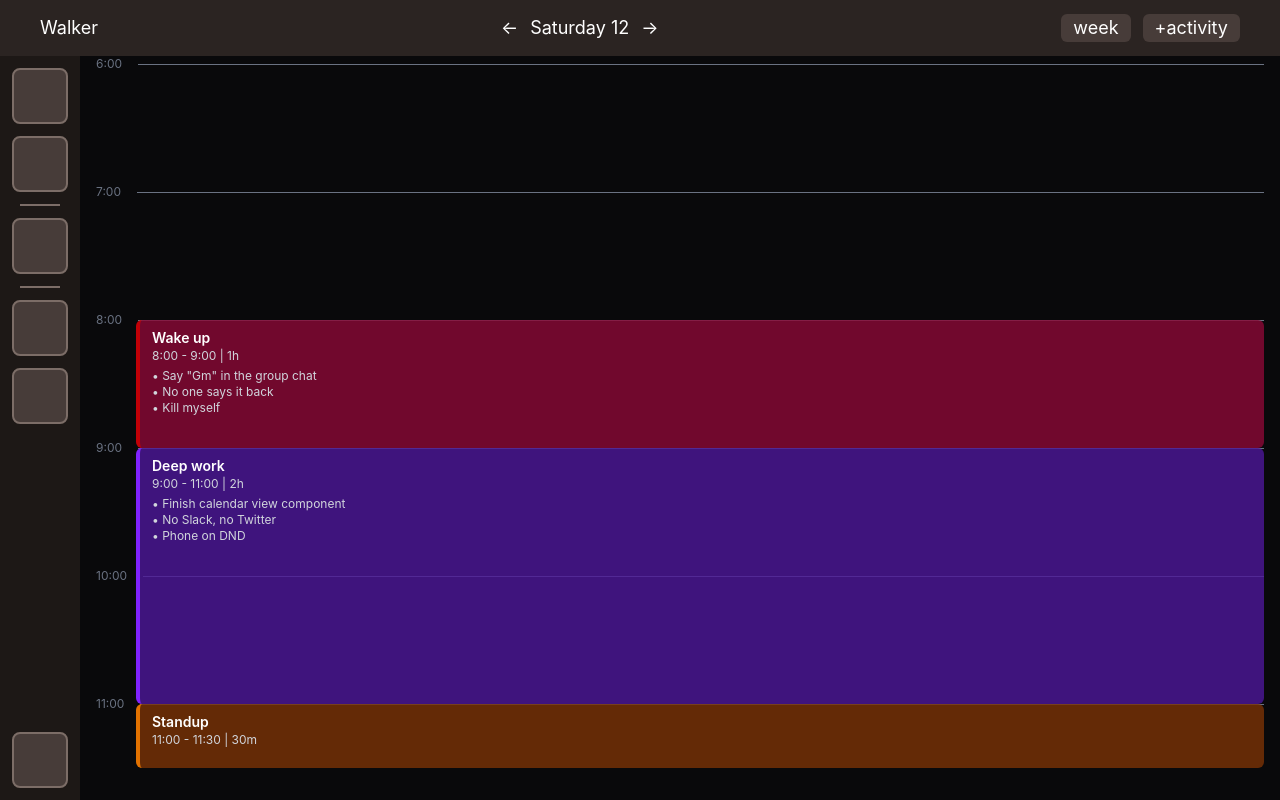
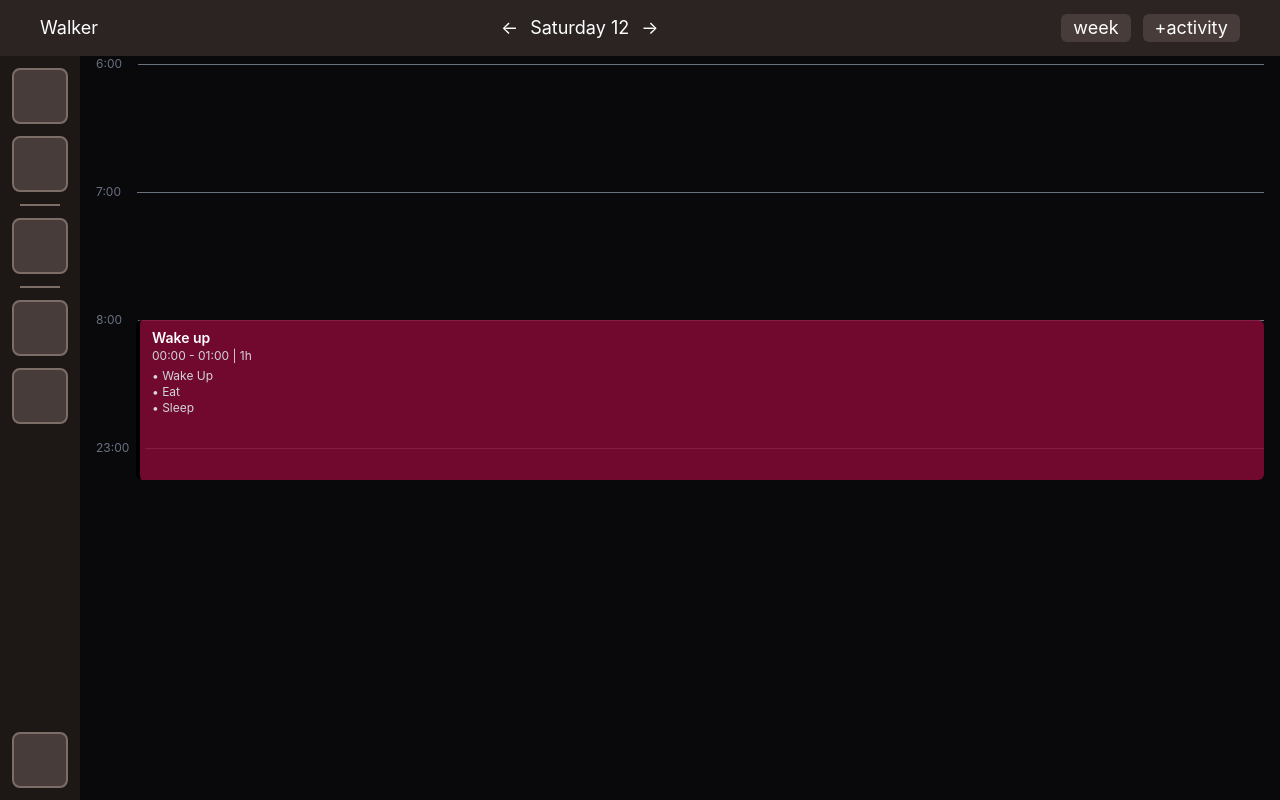
Before and after one commit to nichupi/walker-web, a React (Vite) app: page / in a window 1280 px wide. Built offline with nearby package versions, Linux system fonts and the light colour scheme.

Commit message:
feat: add interface

```diff
--- a/src/components/CalenderView.tsx
+++ b/src/components/CalenderView.tsx
@@ -1,19 +1,19 @@
+import { formatTaskTime, getDuration } from "../utils/DateUtils";
+
 interface TaskBlockProps {
   title: string;
-  time: string;
-  duration: string;
-  notes: string[];
+  startTime: Date;
+  endTime: Date;
+  tasks: string[];
   bgColor: string;
-  borderColor: string;
-  height: string;
 }
 
-function TaskBlock({ title, time, duration, notes, bgColor, borderColor, height }: TaskBlockProps) {
+function TaskBlock({ title, startTime, endTime, tasks, bgColor, }: TaskBlockProps) {
   return (
-    <div className={`absolute top-2 left-14 right-4 z-10 ${bgColor} ${borderColor} border-l-4 rounded-md px-3 py-2 overflow-hidden`} style={{ height }}>
+    <div className={`absolute top-2 left-14 right-4 z-10 ${bgColor} border-l-4 rounded-md px-3 py-2 overflow-hidden h-40`}>
       <p className="text-white font-semibold text-sm">{title}</p>
-      <p className="text-gray-300 text-xs">{time} | {duration}</p>
-      {notes.map((note, i) => (
+      <p className="text-gray-300 text-xs">{formatTaskTime({startTime, endTime})} | {getDuration({startTime, endTime})}</p>
+      {tasks.map((note, i) => (
         <p key={i} className={`text-gray-300 text-xs ${i === 0 ? 'mt-1' : ''}`}>&bull; {note}</p>
       ))}
     </div>
@@ -21,6 +21,7 @@ function TaskBlock({ title, time, duration, notes, bgColor, borderColor, height
 }
 
 function CalenderView() {
+
     return (
       <div className='bg-zinc-950 flex-1'>
         <div>
@@ -49,204 +50,11 @@ function CalenderView() {
             </div>
             <TaskBlock
               title="Wake up"
-              time="8:00 - 9:00"
-              duration="1h"
-              notes={['Say "Gm" in the group chat', 'No one says it back', 'Kill myself']}
               bgColor="bg-rose-900/80"
-              borderColor="border-red-700"
-              height="8rem"
-            />
-          </div>
-
-
-          <div className='h-32 relative'>
-            <div className='text-gray-500 text-xs flex items-center gap-x-4 mx-4'>
-              <p>9:00</p>
-              <div className="flex-grow border-t border-1.5 border-gray-500"></div>
+              startTime={new Date(Date.parse("30 Jun 2026 00:00:00 GMT"))}
+              endTime={new Date(Date.parse("30 Jun 2026 01:00:00 GMT"))}
+              tasks={["Wake Up", "Eat", "Sleep"]}            />
             </div>
-            <TaskBlock
-              title="Deep work"
-              time="9:00 - 11:00"
-              duration="2h"
-              notes={['Finish calendar view component', 'No Slack, no Twitter', 'Phone on DND']}
-              bgColor="bg-violet-900/80"
-              borderColor="border-violet-600"
-              height="16rem"
-            />
-          </div>
-
-
-          <div className='h-32 relative'>
-            <div className='text-gray-500 text-xs flex items-center gap-x-4 mx-4'>
-              <p>10:00</p>
-              <div className="flex-grow border-t border-1.5 border-gray-500"></div>
-            </div>
-          </div>
-
-
-
-          <div className='h-32 relative'>
-            <div className='text-gray-500 text-xs flex items-center gap-x-4 mx-4'>
-              <p>11:00</p>
-              <div className="flex-grow border-t border-1.5 border-gray-500"></div>
-            </div>
-            <TaskBlock
-              title="Standup"
-              time="11:00 - 11:30"
-              duration="30m"
-              notes={[]}
-              bgColor="bg-amber-900/80"
-              borderColor="border-amber-600"
-              height="4rem"
-            />
-          </div>
-
-
-          <div className='h-32 relative'>
-            <div className='text-gray-500 text-xs flex items-center gap-x-4 mx-4'>
-              <p>12:00</p>
-              <div className="flex-grow border-t border-1.5 border-gray-500"></div>
-            </div>
-            <TaskBlock
-              title="Lunch"
-              time="12:00 - 13:00"
-              duration="1h"
-              notes={['Nasi lemak from the stall downstairs', 'Touch grass']}
-              bgColor="bg-orange-900/80"
-              borderColor="border-orange-600"
-              height="8rem"
-            />
-          </div>
-
-
-          <div className='h-32 relative'>
-            <div className='text-gray-500 text-xs flex items-center gap-x-4 mx-4'>
-              <p>13:00</p>
-              <div className="flex-grow border-t border-1.5 border-gray-500"></div>
-            </div>
-          </div>
-
-
-          <div className='h-32 relative'>
-            <div className='text-gray-500 text-xs flex items-center gap-x-4 mx-4'>
-              <p>14:00</p>
-              <div className="flex-grow border-t border-1.5 border-gray-500"></div>
-            </div>
-            <TaskBlock
-              title="Code review"
-              time="14:00 - 15:00"
-              duration="1h"
-              notes={['Review PR #12', 'Check the API changes']}
-              bgColor="bg-cyan-900/80"
-              borderColor="border-cyan-600"
-              height="8rem"
-            />
-          </div>
-
-
-
-          <div className='h-32 relative'>
-            <div className='text-gray-500 text-xs flex items-center gap-x-4 mx-4'>
-              <p>15:00</p>
-              <div className="flex-grow border-t border-1.5 border-gray-500"></div>
-            </div>
-          </div>
-
-
-
-          <div className='h-32 relative'>
-            <div className='text-gray-500 text-xs flex items-center gap-x-4 mx-4'>
-              <p>16:00</p>
-              <div className="flex-grow border-t border-1.5 border-gray-500"></div>
-            </div>
-          </div>
-
-
-
-          <div className='h-32 relative'>
-            <div className='text-gray-500 text-xs flex items-center gap-x-4 mx-4'>
-              <p>17:00</p>
-              <div className="flex-grow border-t border-1.5 border-gray-500"></div>
-            </div>
-            <TaskBlock
-              title="Gym"
-              time="17:00 - 18:30"
-              duration="1h 30m"
-              notes={['Push day', 'Bench / OHP / Dips', '10 min cardio']}
-              bgColor="bg-emerald-900/80"
-              borderColor="border-emerald-600"
-              height="12rem"
-            />
-          </div>
-
-
-
-          <div className='h-32 relative'>
-            <div className='text-gray-500 text-xs flex items-center gap-x-4 mx-4'>
-              <p>18:00</p>
-              <div className="flex-grow border-t border-1.5 border-gray-500"></div>
-            </div>
-          </div>
-
-
-
-          <div className='h-32 relative'>
-            <div className='text-gray-500 text-xs flex items-center gap-x-4 mx-4'>
-              <p>19:00</p>
-              <div className="flex-grow border-t border-1.5 border-gray-500"></div>
-            </div>
-            <TaskBlock
-              title="Dinner"
-              time="19:00 - 20:00"
-              duration="1h"
-              notes={['Cook chicken rice', 'Meal prep for tomorrow']}
-              bgColor="bg-orange-900/80"
-              borderColor="border-orange-600"
-              height="8rem"
-            />
-          </div>
-
-
-          <div className='h-32 relative'>
-            <div className='text-gray-500 text-xs flex items-center gap-x-4 mx-4'>
-              <p>20:00</p>
-              <div className="flex-grow border-t border-1.5 border-gray-500"></div>
-            </div>
-            <TaskBlock
-              title="Side project"
-              time="20:00 - 22:00"
-              duration="2h"
-              notes={['Walker app frontend', 'Hook up API endpoints', 'Deploy to staging']}
-              bgColor="bg-violet-900/80"
-              borderColor="border-violet-600"
-              height="16rem"
-            />
-          </div>
-
-
-          <div className='h-32 relative'>
-            <div className='text-gray-500 text-xs flex items-center gap-x-4 mx-4'>
-              <p>21:00</p>
-              <div className="flex-grow border-t border-1.5 border-gray-500"></div>
-            </div>
-          </div>
-
-
-          <div className='h-32 relative'>
-            <div className='text-gray-500 text-xs flex items-center gap-x-4 mx-4'>
-              <p>22:00</p>
-              <div className="flex-grow border-t border-1.5 border-gray-500"></div>
-            </div>
-            <TaskBlock
-              title="Wind down"
-              time="22:00 - 23:00"
-              duration="1h"
-              notes={['Read a book', 'No screens']}
-              bgColor="bg-indigo-900/80"
-              borderColor="border-indigo-600"
-              height="8rem"
-            />
-          </div>
 
 
           <div className='h-32 relative'>
--- /dev/null
+++ b/src/utils/DateUtils.ts
@@ -0,0 +1,16 @@
+export const formatTaskTime = ({startTime, endTime}: {startTime: Date, endTime: Date}) => {
+  const startHour = startTime.getHours().toString().padStart(2, "0");
+  const startMinute = startTime.getMinutes().toString().padStart(2, "0");;
+  const endHour = endTime.getHours().toString().padStart(2, "0");;
+  const endMinute = endTime.getMinutes().toString().padStart(2, "0");;
+  return `${startHour}:${startMinute} - ${endHour}:${endMinute}`
+}
+
+export const getDuration = ({startTime, endTime}: {startTime: Date, endTime: Date}) => {
+  const timeDiff = Math.abs(startTime.getTime() - endTime.getTime());
+  const timeDiffInSecond = Math.ceil(timeDiff / 1000);
+
+  const minutes = Math.floor(timeDiffInSecond / 60);
+  const hours = Math.floor(minutes / 60);
+  return `${hours}h`;
+}
```
